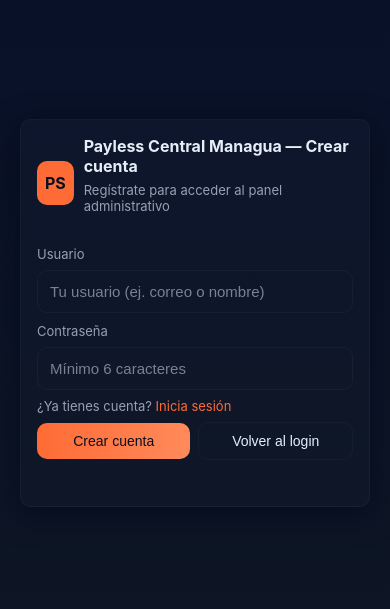
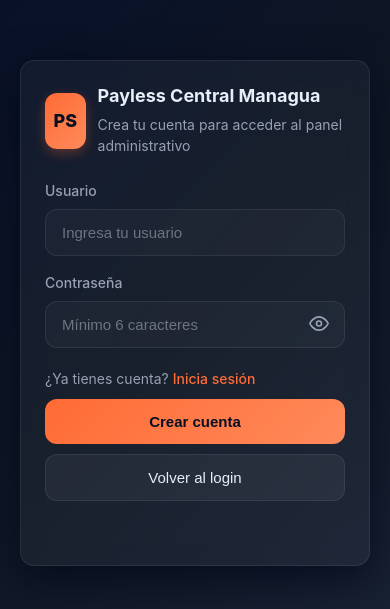
Before and after one commit to Benchav/payless, a plain HTML site: page register.html in a window 390 px wide. Shown: the part 109-718 px from the top of the page. Drawn offline with Linux system fonts and the light colour scheme.

Commit message:
register managua

```diff
--- a/register.html
+++ b/register.html
@@ -6,81 +6,334 @@
 <title>Payless — Registro</title>
 <style>
 :root{
-  --bg:#0f1724;
-  --accent:#ff6b35;
-  --muted:#98a0b3;
-  --glass: rgba(255,255,255,0.03);
+  --bg: #0f1724;
+  --bg-gradient: linear-gradient(135deg, #071029 0%, #0f1724 50%, #1a2436 100%);
+  --accent: #ff6b35;
+  --accent-2: #ff8a5b;
+  --accent-gradient: linear-gradient(135deg, var(--accent), var(--accent-2));
+  --muted: #98a0b3;
+  --glass: rgba(255,255,255,0.04);
+  --glass-border: rgba(255,255,255,0.08);
   --success: #9fe6b0;
   --danger: #ffb4a2;
   --card-max-w: 480px;
-  --radius: 12px;
-  --gap: 12px;
+  --radius: 16px;
+  --gap: 14px;
+  --shadow: 0 12px 40px rgba(2,6,23,0.7);
+  --transition: all 0.25s ease;
+  --input-bg: rgba(255,255,255,0.03);
+  --input-focus: rgba(255,107,53,0.15);
 }
+
 *{box-sizing:border-box}
 html,body{height:100%}
 body{
   margin:0;
-  font-family:Inter,system-ui,Segoe UI,Roboto,"Helvetica Neue",Arial;
-  background:linear-gradient(180deg,#071029 0%, #0f1724 100%);
+  font-family: 'Inter', system-ui, -apple-system, Segoe UI, Roboto, "Helvetica Neue", Arial, sans-serif;
+  background: var(--bg-gradient);
   color:#e6eef8;
   display:flex;
   align-items:center;
   justify-content:center;
   padding:20px;
+  -webkit-font-smoothing: antialiased;
+  -moz-osx-font-smoothing: grayscale;
+  line-height: 1.5;
 }
 
 /* Card */
 .card{
   width:100%;
   max-width:var(--card-max-w);
-  background:linear-gradient(180deg, rgba(255,255,255,0.02), rgba(255,255,255,0.01));
+  background: var(--glass);
   border-radius:var(--radius);
-  padding:22px;
-  border:1px solid rgba(255,255,255,0.03);
-  box-shadow:0 8px 30px rgba(2,6,23,0.6);
+  padding:28px;
+  border:1px solid var(--glass-border);
+  box-shadow: var(--shadow);
+  backdrop-filter: blur(12px);
+  transition: var(--transition);
+}
+
+.card:hover {
+  box-shadow: 0 16px 50px rgba(2,6,23,0.8);
 }
 
 /* Brand */
-.brand{display:flex;gap:var(--gap);align-items:center;margin-bottom:16px}
-.logo{width:52px;height:52px;border-radius:10px;background:var(--accent);display:flex;align-items:center;justify-content:center;color:#071022;font-weight:700;font-size:18px}
-.brand h1{margin:0;font-size:18px}
-p.lead{margin:6px 0 16px;color:var(--muted);font-size:13px}
+.brand{
+  display:flex;
+  gap:var(--gap);
+  align-items:center;
+  margin-bottom:24px;
+}
+.logo{
+  width:64px;
+  height:64px;
+  border-radius:14px;
+  background:var(--accent-gradient);
+  display:flex;
+  align-items:center;
+  justify-content:center;
+  color:#071022;
+  font-weight:800;
+  font-size:20px;
+  box-shadow: 0 4px 12px rgba(255,107,53,0.3);
+}
+.brand h1{
+  margin:0;
+  font-size:20px;
+  line-height:1.2;
+  font-weight: 700;
+}
+p.lead{
+  margin:8px 0 0;
+  color:var(--muted);
+  font-size:14px;
+  font-weight: 400;
+}
 
 /* Form */
-.form-grid{display:grid;grid-template-columns:1fr;gap:10px}
-.form-group{display:flex;flex-direction:column;gap:8px}
-label{font-size:13px;color:var(--muted)}
+.form-grid{
+  display:grid;
+  grid-template-columns:1fr;
+  gap:16px;
+}
+.form-group{
+  display:flex;
+  flex-direction:column;
+  gap:8px;
+}
+label{
+  font-size:14px;
+  color:var(--muted);
+  font-weight: 500;
+}
+
+.input-container {
+  position: relative;
+}
+
 input{
-  padding:10px 12px;border-radius:10px;border:1px solid rgba(255,255,255,0.04);
-  background:transparent;color:inherit;font-size:14px;
-  outline-offset:2px;
+  padding:14px 16px;
+  border-radius:12px;
+  border:1px solid var(--glass-border);
+  background: var(--input-bg);
+  color:inherit;
+  font-size:15px;
+  outline:none;
+  width: 100%;
+  transition: var(--transition);
+  font-weight: 400;
 }
-input::placeholder{color:rgba(230,238,248,0.5)}
+input::placeholder{
+  color:rgba(230,238,248,0.4);
+}
+
+input:focus {
+  box-shadow: 0 0 0 4px var(--input-focus);
+  border-color: rgba(255,107,53,0.3);
+  transform: translateY(-2px);
+}
+
+/* Password toggle */
+.password-toggle {
+  position: absolute;
+  right: 12px;
+  top: 50%;
+  transform: translateY(-50%);
+  background: none;
+  border: none;
+  color: var(--muted);
+  cursor: pointer;
+  padding: 4px;
+  border-radius: 4px;
+  transition: var(--transition);
+}
+
+.password-toggle:hover {
+  color: var(--accent);
+  background: rgba(255,255,255,0.05);
+}
+
+.password-toggle:focus-visible {
+  outline: 2px solid var(--accent);
+  outline-offset: 2px;
+}
 
 /* Actions */
-.actions{display:flex;justify-content:space-between;align-items:center;gap:8px;margin-top:8px;flex-wrap:wrap}
-.actions .left{display:flex;gap:8px;align-items:center}
-.btn{padding:10px 12px;border-radius:10px;border:1px solid rgba(255,255,255,0.03);background:transparent;color:inherit;cursor:pointer;font-size:14px}
-.btn.primary{background:linear-gradient(90deg,var(--accent),#ff8a5b);color:#071022;border:none}
-.btn:disabled{opacity:0.6;cursor:not-allowed}
+.actions{
+  display:flex;
+  justify-content:space-between;
+  align-items:center;
+  gap:12px;
+  margin-top:20px;
+  flex-wrap:wrap;
+}
+.actions .left{
+  display:flex;
+  gap:12px;
+  align-items:center;
+}
+.btn{
+  padding:12px 20px;
+  border-radius:12px;
+  border:1px solid rgba(255,255,255,0.05);
+  background:transparent;
+  color:inherit;
+  cursor:pointer;
+  font-size:15px;
+  font-weight: 500;
+  transition: var(--transition);
+  display: flex;
+  align-items: center;
+  justify-content: center;
+  gap: 8px;
+}
+
+.btn:hover:not(:disabled) {
+  transform: translateY(-2px);
+  box-shadow: 0 6px 12px rgba(0,0,0,0.15);
+}
+
+.btn:active:not(:disabled) {
+  transform: translateY(0);
+}
+
+.btn.primary{
+  background:var(--accent-gradient);
+  color:#071022;
+  border:none;
+  font-weight: 600;
+}
+
+.btn.secondary {
+  background: rgba(255,255,255,0.05);
+  border: 1px solid rgba(255,255,255,0.08);
+}
+
+.btn:disabled{
+  opacity:0.65;
+  cursor:not-allowed;
+  transform: none !important;
+}
 
 /* small text */
-.muted{color:var(--muted);font-size:13px}
-a.link{color:var(--accent);text-decoration:none}
+.muted{
+  color:var(--muted);
+  font-size:14px;
+}
+a.link{
+  color:var(--accent);
+  text-decoration:none;
+  font-weight: 500;
+  transition: var(--transition);
+}
+
+a.link:hover {
+  color: var(--accent-2);
+  text-decoration: underline;
+}
 
 /* message */
-.msg{height:20px;font-size:13px;margin-top:10px;display:block;word-break:break-word}
+.msg{
+  min-height: 24px;
+  font-size:14px;
+  margin-top:16px;
+  padding: 12px 16px;
+  border-radius: 10px;
+  display: flex;
+  align-items: center;
+  gap: 8px;
+  transition: var(--transition);
+  word-break:break-word;
+}
+
+.msg.success {
+  background: rgba(159, 230, 176, 0.1);
+  border: 1px solid rgba(159, 230, 176, 0.2);
+}
+
+.msg.error {
+  background: rgba(255, 180, 162, 0.1);
+  border: 1px solid rgba(255, 180, 162, 0.2);
+}
+
+/* Loading hint */
+.loading{
+  opacity:0.7;
+  position: relative;
+  overflow: hidden;
+}
+
+.loading::after {
+  content: "";
+  position: absolute;
+  top: 0;
+  left: -100%;
+  width: 100%;
+  height: 100%;
+  background: linear-gradient(90deg, transparent, rgba(255,255,255,0.2), transparent);
+  animation: loading 1.5s infinite;
+}
+
+@keyframes loading {
+  0% { left: -100%; }
+  100% { left: 100%; }
+}
+
+/* Focus indicators for keyboard navigation */
+button:focus-visible,
+input:focus-visible {
+  outline: 2px solid var(--accent);
+  outline-offset: 2px;
+}
 
 /* responsive tweaks */
 @media (max-width:520px){
-  .card{padding:16px;border-radius:10px}
-  .brand{gap:10px}
-  .logo{width:44px;height:44px;font-size:16px}
-  .brand h1{font-size:16px}
-  .actions{flex-direction:column-reverse;align-items:stretch}
-  .actions .left{width:100%;display:flex;gap:8px}
-  .btn{width:100%}
-  input{font-size:15px;padding:12px}
+  .card{
+    padding:24px;
+    border-radius:14px;
+  }
+  .brand{
+    gap:12px;
+  }
+  .logo{
+    width:56px;
+    height:56px;
+    font-size:18px;
+    border-radius: 12px;
+  }
+  .brand h1{
+    font-size:18px;
+  }
+  .actions{
+    flex-direction:column-reverse;
+    align-items:stretch;
+    gap: 10px;
+  }
+  .actions .left{
+    width:100%;
+    display:flex;
+    flex-direction: column;
+    gap: 10px;
+  }
+  .btn{
+    width:100%;
+    padding:14px;
+  }
+  input{
+    font-size:15px;
+    padding:14px 16px;
+  }
+}
+
+/* Larger screens tweaks */
+@media (min-width:900px){
+  body {
+    padding: 40px;
+  }
+  .card {
+    max-width: 500px;
+  }
 }
 </style>
 </head>
@@ -89,8 +342,8 @@
     <div class="brand">
       <div class="logo" aria-hidden="true">PS</div>
       <div>
-        <h1 id="reg-title">Payless Central Managua — Crear cuenta</h1>
-        <p class="lead">Regístrate para acceder al panel administrativo</p>
+        <h1 id="reg-title">Payless Central Managua</h1>
+        <p class="lead">Crea tu cuenta para acceder al panel administrativo</p>
       </div>
     </div>
 
@@ -98,19 +351,29 @@
       <div class="form-grid">
         <div class="form-group">
           <label for="username">Usuario</label>
-          <input id="username" name="username" type="text" placeholder="Tu usuario (ej. correo o nombre)" required autocomplete="username" />
+          <div class="input-container">
+            <input id="username" name="username" type="text" placeholder="Ingresa tu usuario" required autocomplete="username" />
+          </div>
         </div>
 
         <div class="form-group">
           <label for="password">Contraseña</label>
-          <input id="password" name="password" type="password" placeholder="Mínimo 6 caracteres" minlength="6" required autocomplete="new-password" />
+          <div class="input-container">
+            <input id="password" name="password" type="password" placeholder="Mínimo 6 caracteres" minlength="6" required autocomplete="new-password" />
+            <button type="button" class="password-toggle" aria-label="Mostrar contraseña" id="togglePassword">
+              <svg width="20" height="20" viewBox="0 0 24 24" fill="none" xmlns="http://www.w3.org/2000/svg">
+                <path d="M1 12C1 12 5 4 12 4C19 4 23 12 23 12C23 12 19 20 12 20C5 20 1 12 1 12Z" stroke="currentColor" stroke-width="2" stroke-linecap="round" stroke-linejoin="round"/>
+                <path d="M12 15C13.6569 15 15 13.6569 15 12C15 10.3431 13.6569 9 12 9C10.3431 9 9 10.3431 9 12C9 13.6569 10.3431 15 12 15Z" stroke="currentColor" stroke-width="2" stroke-linecap="round" stroke-linejoin="round"/>
+              </svg>
+            </button>
+          </div>
         </div>
       </div>
 
       <div class="actions">
         <div class="left">
           <button id="createBtn" type="submit" class="btn primary">Crear cuenta</button>
-          <button type="button" class="btn" onclick="window.location.href='index.html'">Volver al login</button>
+          <button type="button" class="btn secondary" onclick="window.location.href='index.html'">Volver al login</button>
         </div>
         <div class="muted">¿Ya tienes cuenta? <a class="link" href="index.html">Inicia sesión</a></div>
       </div>
@@ -123,15 +386,31 @@
   const API_BASE = 'https://payless-api.vercel.app';
   const REGISTER_PATH = '/auth/register';
   const ROLE = 'managua';
-  const MSG_OK = '#9fe6b0';
-  const MSG_ERR = '#ffb4a2';
 
   const msgEl = document.getElementById('msg');
   const btnCreate = document.getElementById('createBtn');
 
   function showMsg(text, ok = true){
     msgEl.textContent = text || '';
-    msgEl.style.color = ok ? MSG_OK : MSG_ERR;
+
+    // Remove previous classes
+    msgEl.classList.remove('success', 'error');
+
+    // Add appropriate class and style
+    if (text) {
+      msgEl.classList.add(ok ? 'success' : 'error');
+      msgEl.style.color = ok ? '#9fe6b0' : '#ffb4a2';
+    }
+  }
+
+  function setLoading(isLoading){
+    if(isLoading){
+      btnCreate.disabled = true;
+      btnCreate.classList.add('loading');
+    }else{
+      btnCreate.disabled = false;
+      btnCreate.classList.remove('loading');
+    }
   }
 
   async function apiRegister(username, password){
@@ -160,7 +439,7 @@
     }
 
     // UI
-    btnCreate.disabled = true;
+    setLoading(true);
     showMsg('Creando cuenta...', true);
 
     try {
@@ -172,7 +451,24 @@
       console.error('Registro error', err);
       showMsg(err?.message || 'Error al registrar', false);
     } finally {
-      btnCreate.disabled = false;
+      setLoading(false);
+    }
+  });
+
+  // Password visibility toggle
+  document.getElementById('togglePassword').addEventListener('click', function() {
+    const passwordInput = document.getElementById('password');
+    const type = passwordInput.getAttribute('type') === 'password' ? 'text' : 'password';
+    passwordInput.setAttribute('type', type);
+
+    // Update button label and icon
+    const icon = this.querySelector('svg path:nth-child(2)');
+    if (type === 'text') {
+      this.setAttribute('aria-label', 'Ocultar contraseña');
+      icon.style.display = 'none';
+    } else {
+      this.setAttribute('aria-label', 'Mostrar contraseña');
+      icon.style.display = 'block';
     }
   });
 
```
